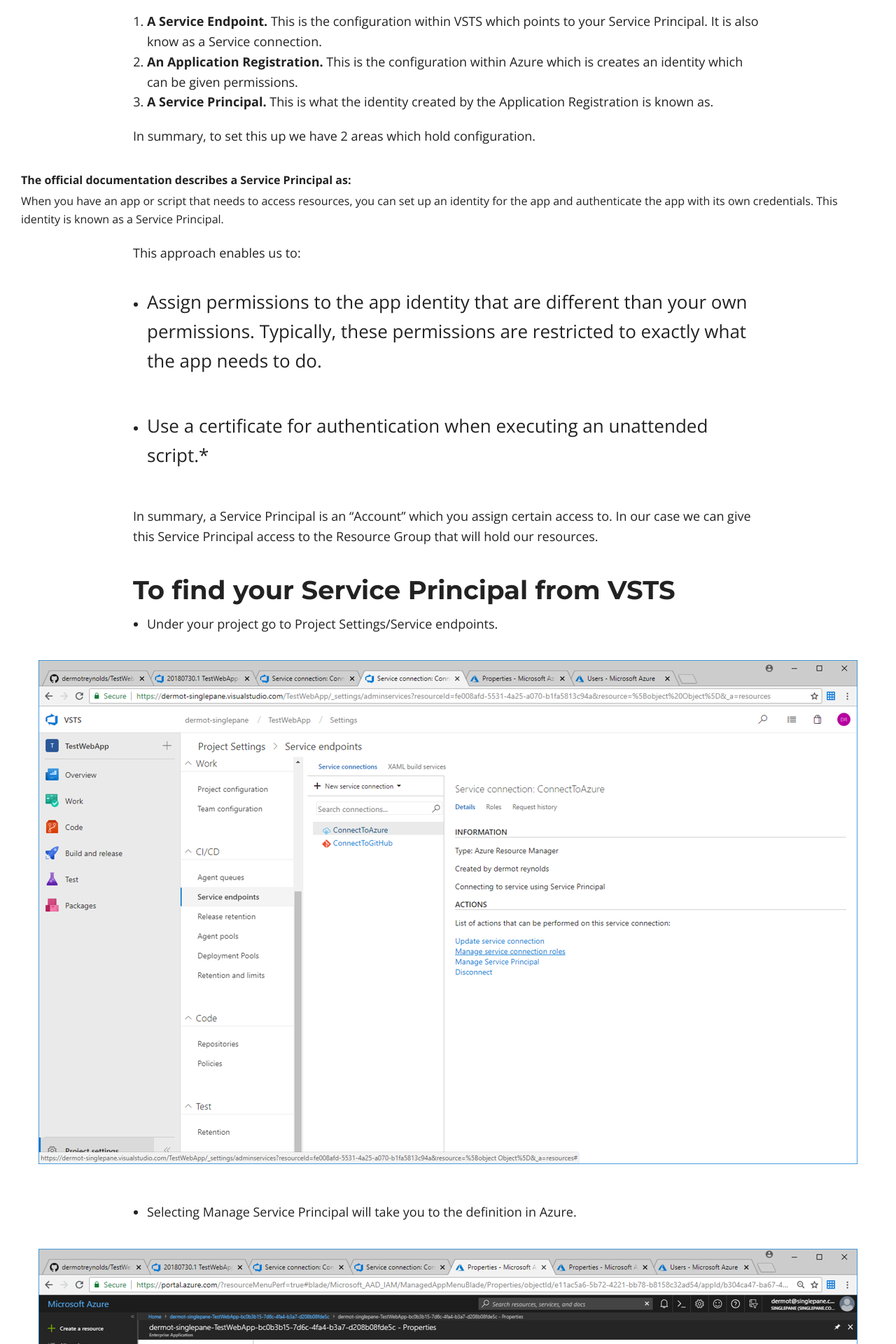
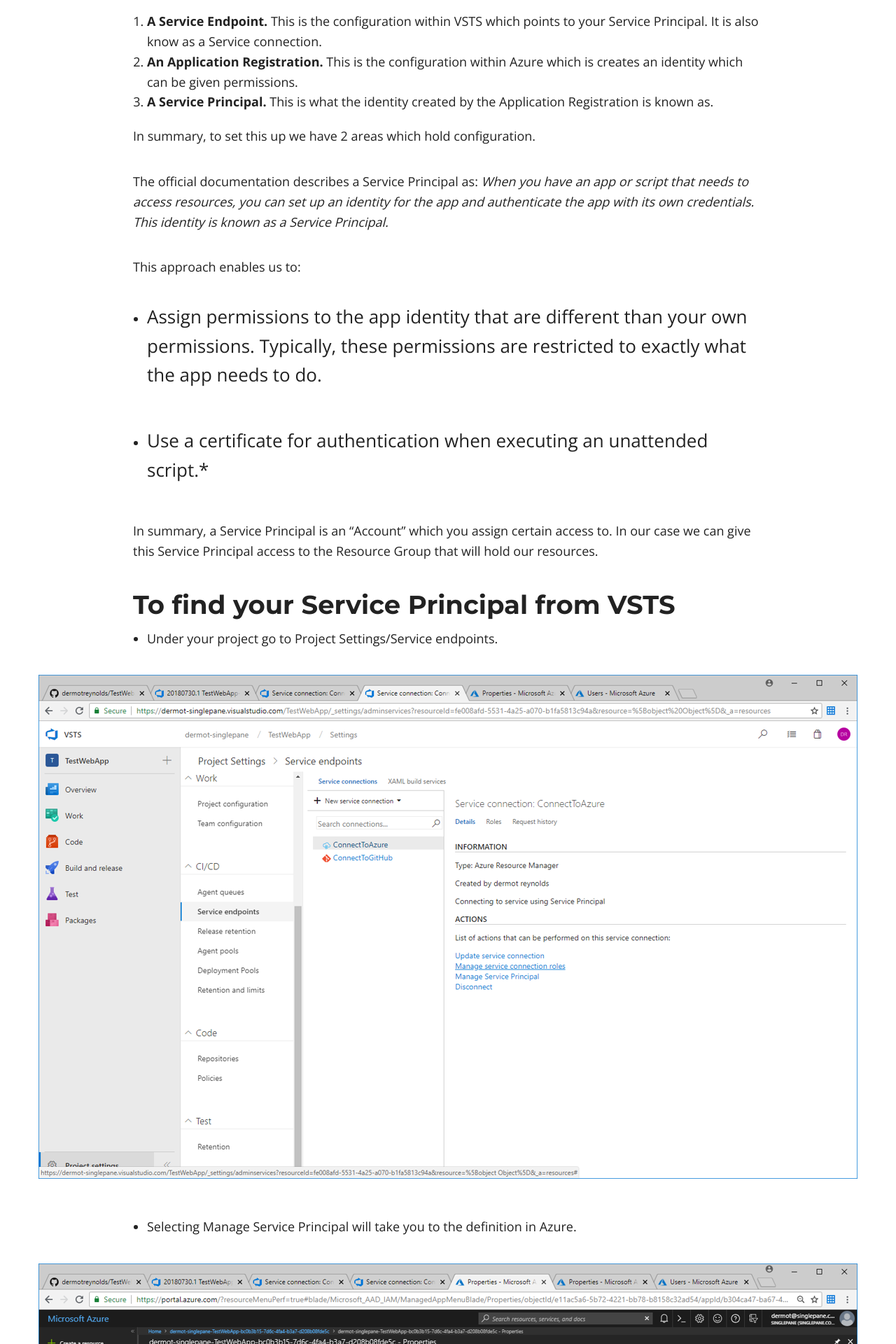
Before and after one commit to dermotreynolds/old.dermotreynolds.github.io, a Jekyll site: the page built from _posts/2017-04-12-2-service-principal.md, in a window 1280 px wide. Shown: the part 642-2562 px from the top of the page at 70% size. Built offline with Jekyll 4.4.1, drawn with Linux system fonts in a browser that asks for light colours; nearby versions of some CDN libraries.

Commit message:
changed font

```diff
--- a/_posts/2017-04-12-2-service-principal.md
+++ b/_posts/2017-04-12-2-service-principal.md
@@ -16,7 +16,7 @@
 In summary, to set this up we have 2 areas which hold configuration.
 
 The official documentation describes a Service Principal as:
-: When you have an app or script that needs to access resources, you can set up an identity for the app and authenticate the app with its own credentials. This identity is known as a Service Principal.
+*When you have an app or script that needs to access resources, you can set up an identity for the app and authenticate the app with its own credentials. This identity is known as a Service Principal.*
 
 This approach enables us to:
 
```
